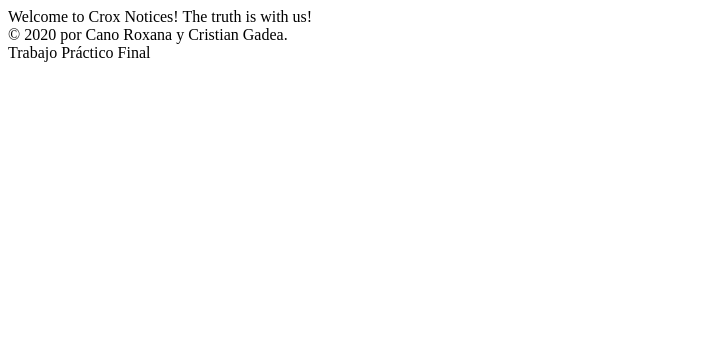
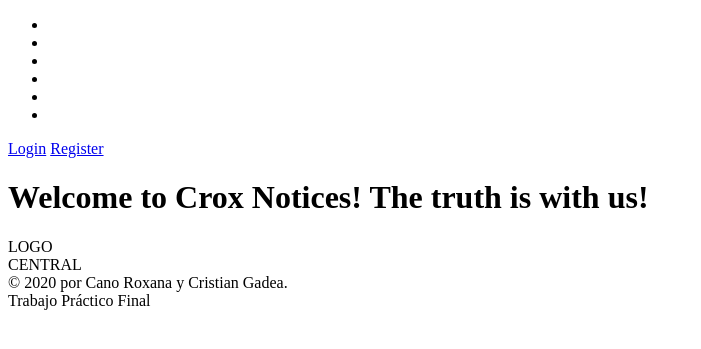
Before and after one commit to CrisGadea/TP-Final-PW2, a PHP site: page / in a window 1280 px wide. Shown: the top 349 px of the page, without its empty margins (0-701 px from the left). Run offline with PHP 8.4, Linux system fonts and the light colour scheme.

Commit message:
new changes

```diff
--- a/src/index.php
+++ b/src/index.php
@@ -5,12 +5,31 @@
         <meta name="viewport"
               content="width=device-width, user-scalable=no, initial-scale=1.0, maximum-scale=1.0, minimum-scale=1.0">
         <meta http-equiv="X-UA-Compatible" content="ie=edge">
-        <title>Crox Notices</title>
+        <title>C-rox Notices</title>
     </head>
     <body>
-        <header class="header">Welcome to Crox Notices! The truth is with us!</header>
-        <main class="main">
-
+        <header id="header">
+            <nav id="menu">
+                <ul>
+                    <li></li>
+                    <li></li>
+                    <li></li>
+                    <li></li>
+                    <li></li>
+                    <li></li>
+                </ul>
+            </nav>
+            <a href="#" id="login">Login</a>
+            <a href="#" id="register">Register</a>
+            <h1>Welcome to Crox Notices! The truth is with us!</h1>
+        </header>
+        <main id="main">
+            <aside id="logo">
+                LOGO
+            </aside>
+            <div id="central">
+                CENTRAL
+            </div>
         </main>
         <?php include_once "view/partial/footer.php"; ?>
     </body>
--- a/src/view/UserView.php
+++ b/src/view/UserView.php
@@ -8,7 +8,9 @@
         <title>User</title>
     </head>
     <body>
-        <header></header>
+        <header>
+            <h1>Welcome {$username}</h1>
+        </header>
         <main></main>
         <?php   include_once "partial/footer.php";  ?>
     </body>
```
